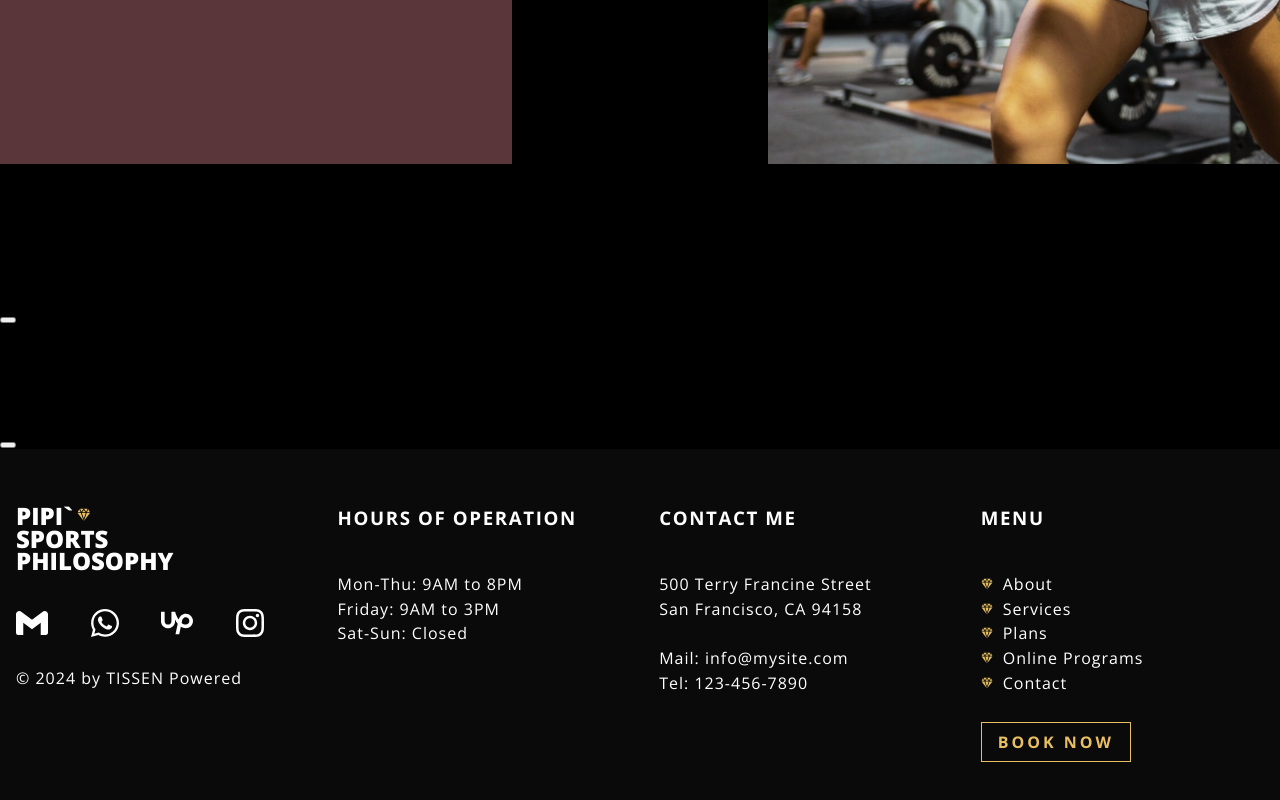
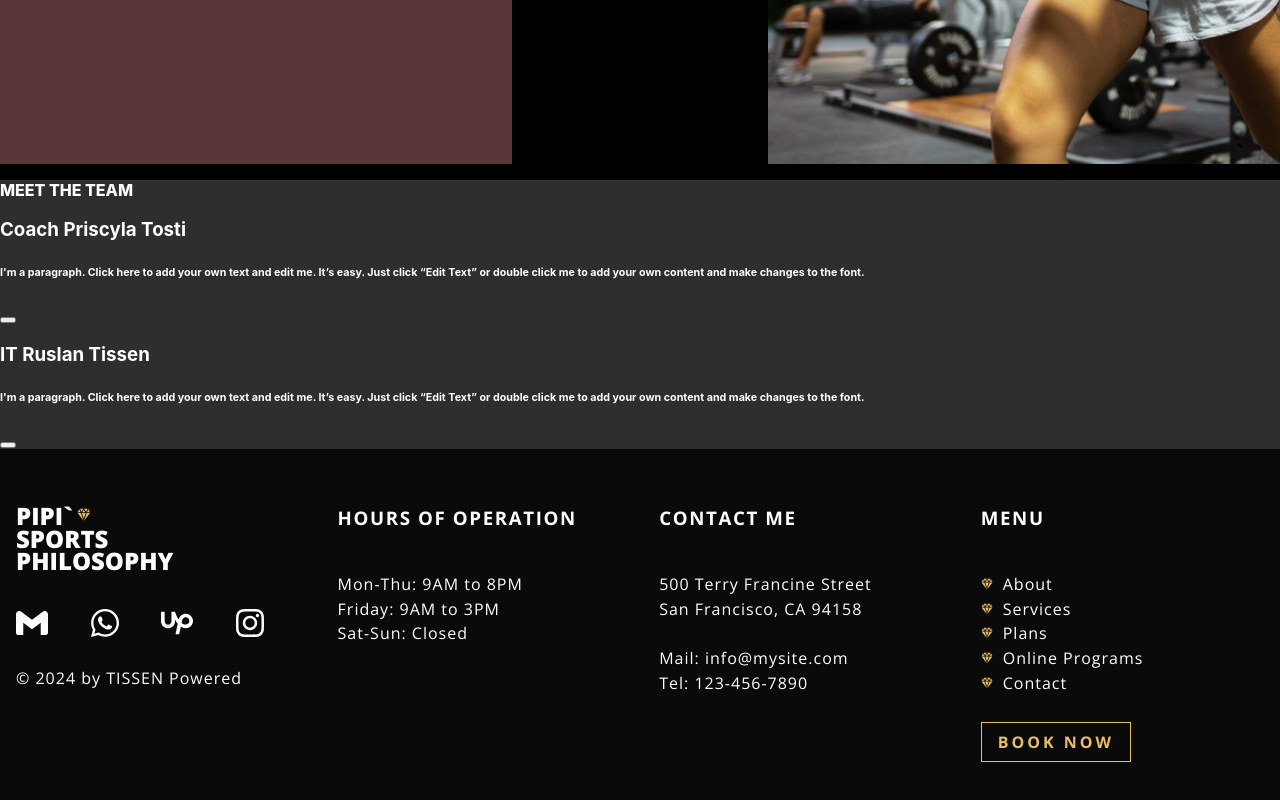
Before and after one commit to RuslanTissen/PIPI-world-2, a React (Create React App) app: page / in a window 1280 px wide. Shown: the part 1546-2346 px from the top of the page. Built offline with nearby package versions, Linux system fonts and the light colour scheme; a web font is replaced by a local one.

Commit message:
MEET in progress

```diff
--- a/src/components/start/meetPipi/MeetPipi.css
+++ b/src/components/start/meetPipi/MeetPipi.css
@@ -1 +1,8 @@
-/*# sourceMappingURL=MeetPipi.css.map */
+.meet-pipi__container {
+  background-color: rgb(45, 46, 45);
+  color: white;
+}
+.meet-pipi__container .meet-pipi__container--title {
+  font-weight: 800;
+  text-transform: uppercase;
+}/*# sourceMappingURL=MeetPipi.css.map */
--- a/src/components/start/meetPipi/MeetPipi.jsx
+++ b/src/components/start/meetPipi/MeetPipi.jsx
@@ -7,24 +7,23 @@ function MeetPipi() {
 			<p className="meet-pipi__container--title">meet the team</p>
 			<div className="meet-pipi__container-1">
 				<div className="meet-pipi__container-1--img">
-
+					<div className="meet-pipi__container-1--img--container">					</div>
 				</div>
 				<div className="meet-pipi__container-1--text">
 					<h3>Coach Priscyla Tosti </h3>
 					<h6>I'm a paragraph. Click here to add your own text and edit me. It’s easy. Just click “Edit Text” or double click me to add your own content and make changes to the font. </h6>
-				<button></button>
+					<button></button>
 				</div>
 			</div>
 
 			<div className="meet-pipi__container-2">
 				<div className="meet-pipi__container-2--img">
-
+					<div className="meet-pipi__container-2--img--container">					</div>
 				</div>
 				<div className="meet-pipi__container-2--text">
 					<h3>IT Ruslan Tissen </h3>
 					<h6>I'm a paragraph. Click here to add your own text and edit me. It’s easy. Just click “Edit Text” or double click me to add your own content and make changes to the font. </h6>
 					<button></button>
-
 				</div>
 			</div>
 
--- a/src/components/start/meetPipi/MeetPipi.scss
+++ b/src/components/start/meetPipi/MeetPipi.scss
@@ -0,0 +1,30 @@
+.meet-pipi__container {
+	background-color: rgb(45,46,45);
+	color: white;
+	.meet-pipi__container--title {
+		font-weight: 800;
+		text-transform: uppercase;
+	}
+
+	.meet-pipi__container-1 {
+		.meet-pipi__container-1--img {
+			.meet-pipi__container-1--img--container {
+			}
+		}
+	}
+
+	.meet-pipi__container-1--text {
+	}
+
+	&__container-2 {
+	}
+
+	&__container-2--img {
+	}
+
+	&__container-2--img--container {
+	}
+
+	&__container-2--text {
+	}
+}
```
Also changed, not shown: 1 other file (tests, documents, lock files or other folders).
